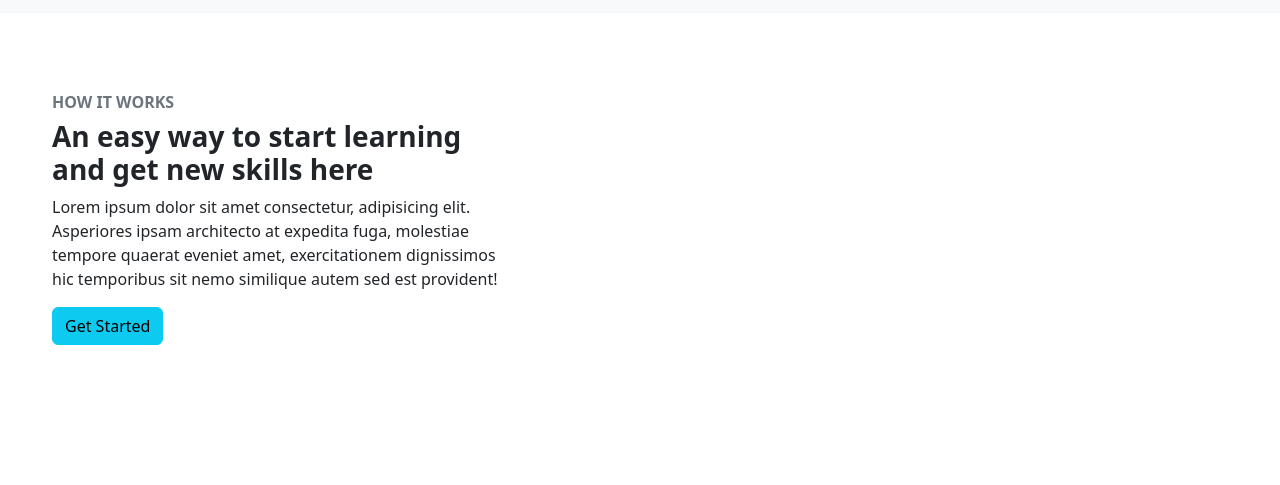
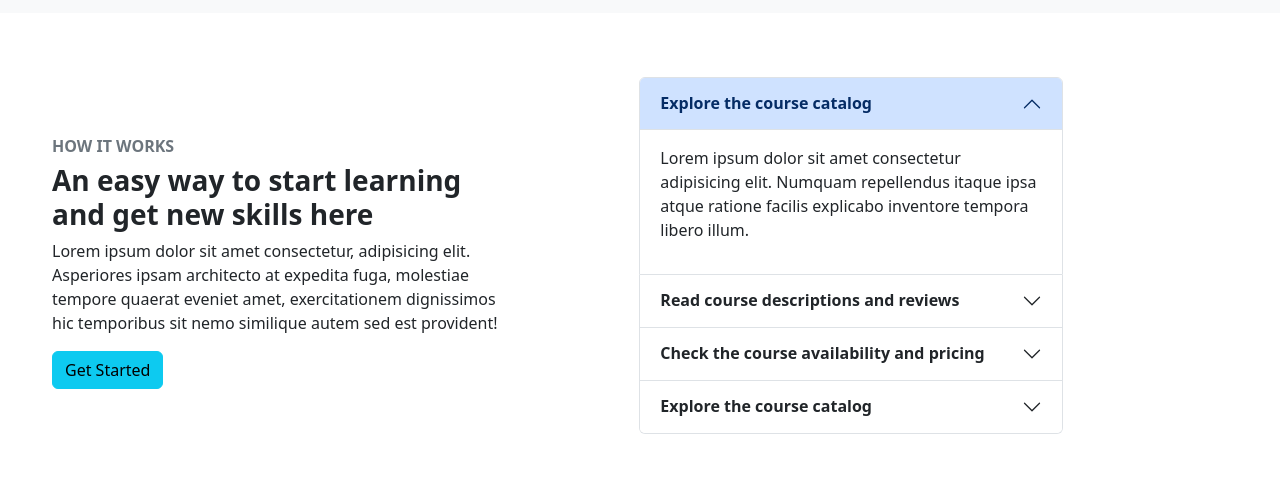
Before and after one commit to m-hesham01/Bootstrap-Web-Page, a website: page index.html in a window 1280 px wide. Shown: the part 712-1197 px from the top of the page. Before the commit the page ends 1121 px from the top, so only its background shows below. Drawn offline with nearby package versions, Linux system fonts and the light colour scheme.

Commit message:
finished accordion

```diff
--- a/index.html
+++ b/index.html
@@ -293,7 +293,60 @@
 
             <div class="col-lg-5 m-3 p-5">
                 <div class="container">
-
+                    <div class="accordion" id="more">
+                        <div class="accordion-item">
+                            <h6 class="accordion-header" id="heading-1">
+                                <button class="accordion-button fw-bold" type="button" data-bs-toggle="collapse"
+                                data-bs-target="#catalog" aria-expanded="true" aria-controls="catalog">
+                                Explore the course catalog
+                                </button>
+                            </h6>
+                            <div id="catalog" class="accordion-collapse collapse show" aria-labelledby="heading-1" data-bs-parent="#more">
+                                <div class="accordion-body ">
+                                    <p>Lorem ipsum dolor sit amet consectetur adipisicing elit. Numquam repellendus itaque ipsa atque ratione facilis explicabo inventore tempora libero illum.</p>
+                                </div>
+                            </div>
+                        </div>
+                        <div class="accordion-item">
+                            <h6 class="accordion-header" id="heading-2">
+                                <button class="accordion-button fw-bold collapsed" type="button" data-bs-toggle="collapse"
+                                data-bs-target="#desc" aria-controls="desc">
+                                Read course descriptions and reviews
+                                </button>
+                            </h6>
+                            <div id="desc" class="accordion-collapse collapse" aria-labelledby="heading-2" data-bs-parent="#more">
+                                <div class="accordion-body ">
+                                    <p>Lorem ipsum dolor sit amet consectetur adipisicing elit. Numquam repellendus itaque ipsa atque ratione facilis explicabo inventore tempora libero illum.</p>
+                                </div>
+                            </div>
+                        </div>
+                        <div class="accordion-item">
+                            <h6 class="accordion-header" id="heading-3">
+                                <button class="accordion-button fw-bold collapsed" type="button" data-bs-toggle="collapse"
+                                data-bs-target="#pricing" aria-expanded="true" aria-controls="pricing">
+                                Check the course availability and pricing
+                                </button>
+                            </h6>
+                            <div id="pricing" class="accordion-collapse collapse" aria-labelledby="heading-3" data-bs-parent="#more">
+                                <div class="accordion-body ">
+                                    <p>Lorem ipsum dolor sit amet consectetur adipisicing elit. Numquam repellendus itaque ipsa atque ratione facilis explicabo inventore tempora libero illum.</p>
+                                </div>
+                            </div>
+                        </div>
+                        <div class="accordion-item">
+                            <h6 class="accordion-header" id="heading-4">
+                                <button class="accordion-button fw-bold collapsed" type="button" data-bs-toggle="collapse"
+                                data-bs-target="#enroll" aria-expanded="true" aria-controls="enroll">
+                                Explore the course catalog
+                                </button>
+                            </h6>
+                            <div id="enroll" class="accordion-collapse collapse" aria-labelledby="heading-4" data-bs-parent="#more">
+                                <div class="accordion-body ">
+                                    <p>Lorem ipsum dolor sit amet consectetur adipisicing elit. Numquam repellendus itaque ipsa atque ratione facilis explicabo inventore tempora libero illum.</p>
+                                </div>
+                            </div>
+                        </div>
+                    </div>
                 </div>
             </div>
         </div>
```
